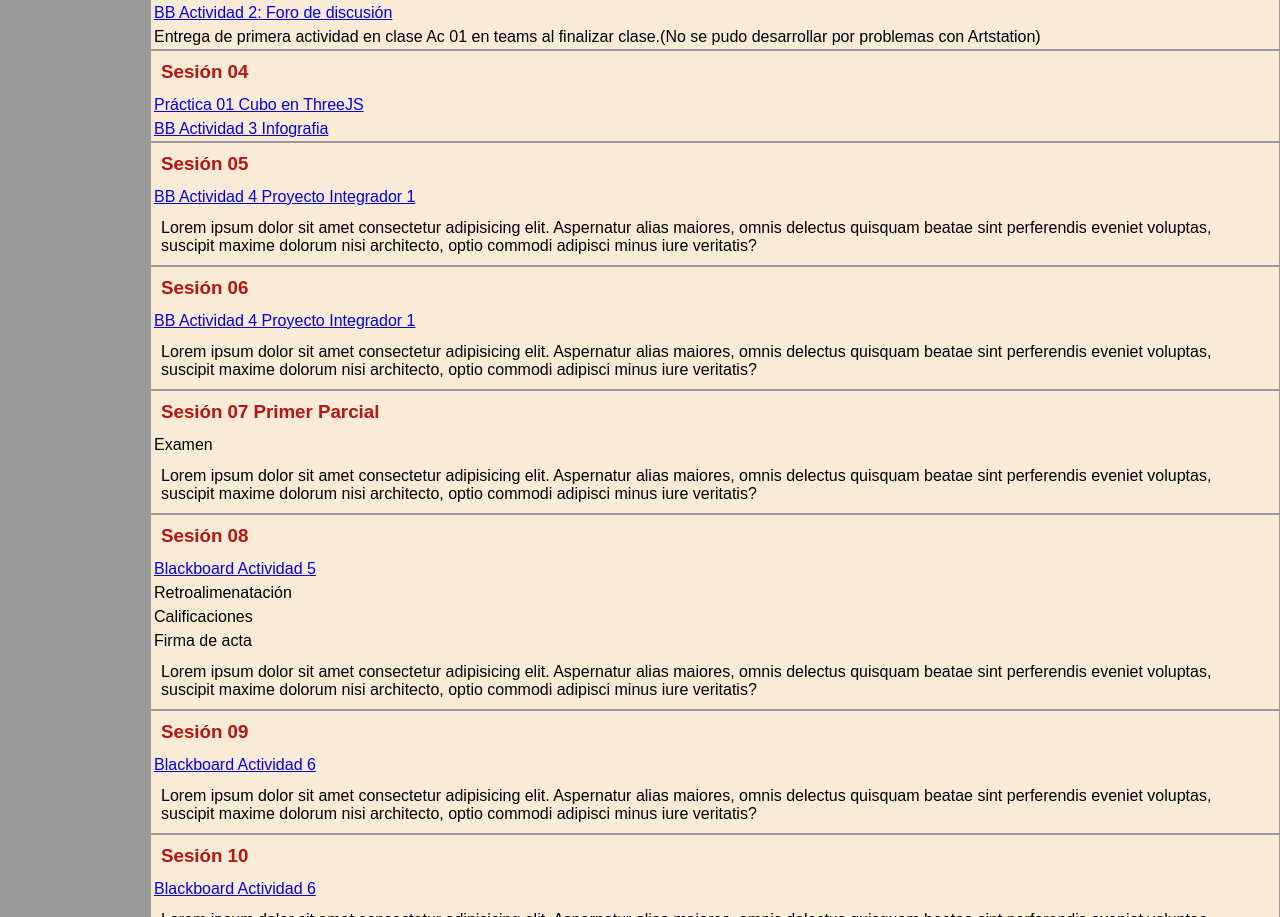
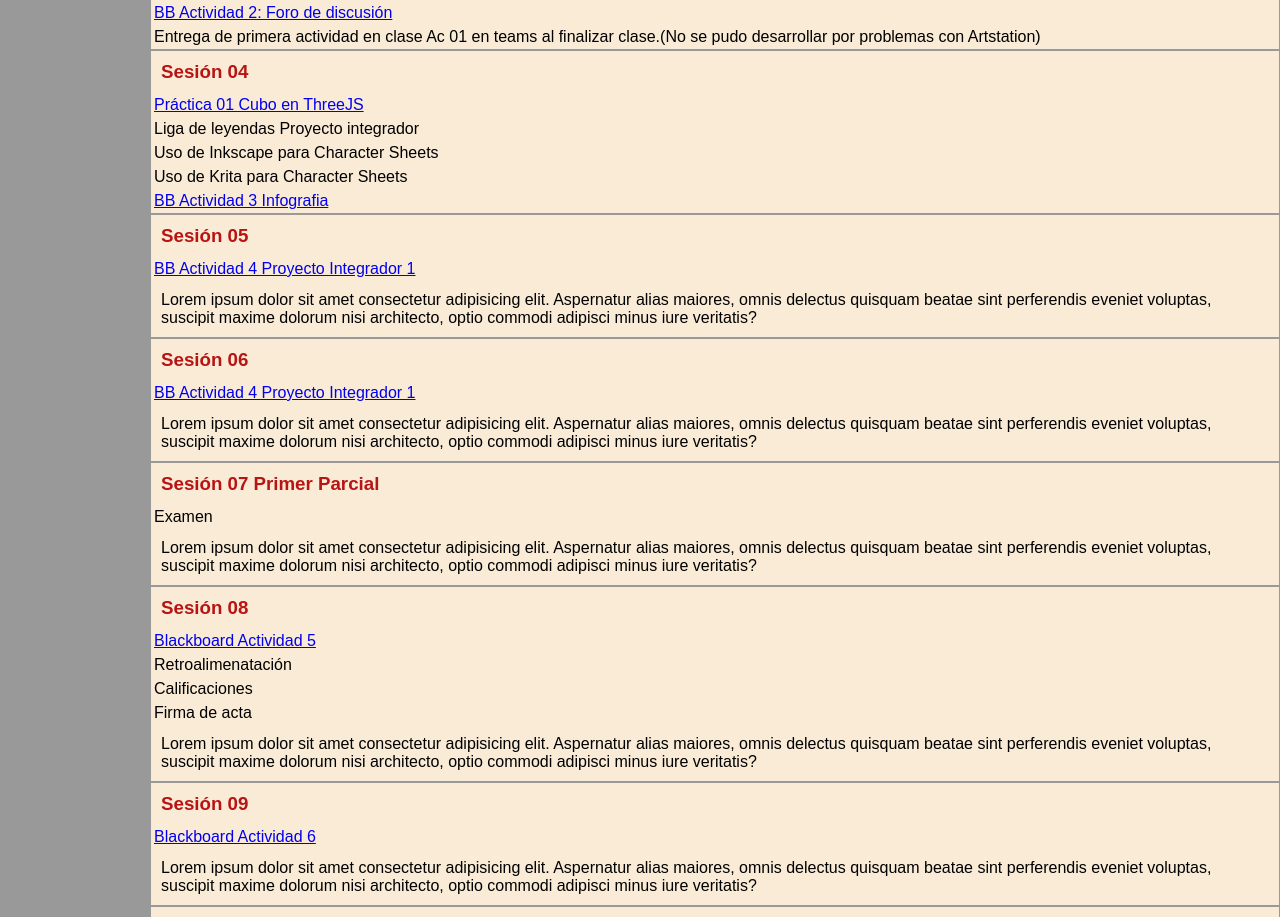
Before and after one commit to beztao01/entornos, a plain HTML site: page index.html in a window 1280 px wide. Shown: the part 888-1805 px from the top of the page. Drawn offline with Linux system fonts and the light colour scheme.

Commit message:
add sesion 04 krita and inskscape

```diff
--- a/index.html
+++ b/index.html
@@ -86,7 +86,10 @@
                 <section>
                     <h3>Sesión 04</h3>
                     <ul>
-                        <li><a href="./assets/practica01/index.html" target="_blank" rel="noopener noreferrer">Práctica 01 Cubo en ThreeJS</a></li><!--Checar si esta la practica en el repositorio-->
+                        <li><a href="./assets/practica01/index.html" target="_blank" rel="noopener noreferrer">Práctica 01 Cubo en ThreeJS</a></li>
+                        <li>Liga de leyendas Proyecto integrador</li>
+                        <li>Uso de Inkscape para Character Sheets</li>
+                        <li>Uso de Krita para Character Sheets</li>
                         <li><a href="https://uvmonline.blackboard.com/webapps/login/">BB Actividad 3 Infografia </a></li>
 
                     </ul>
```
